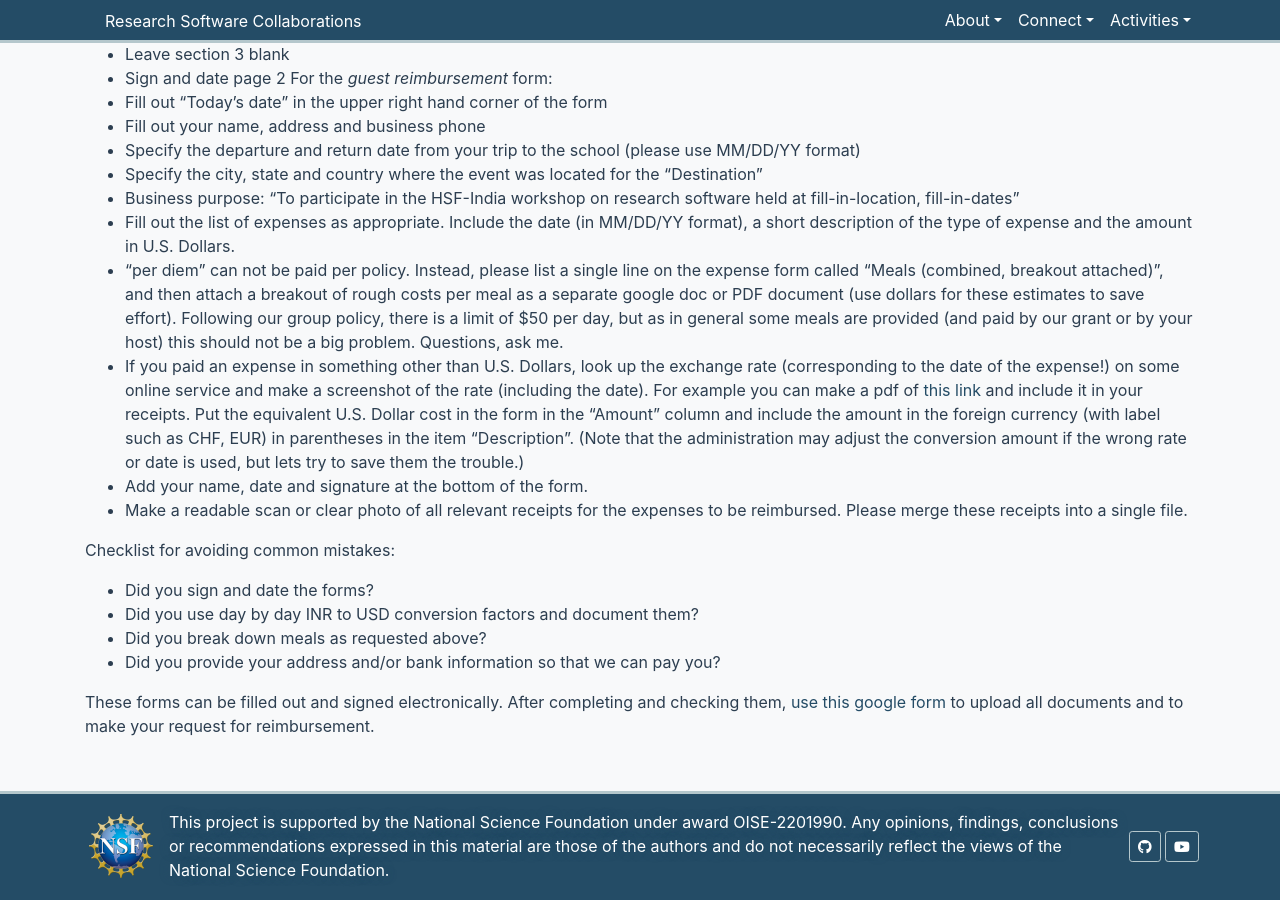
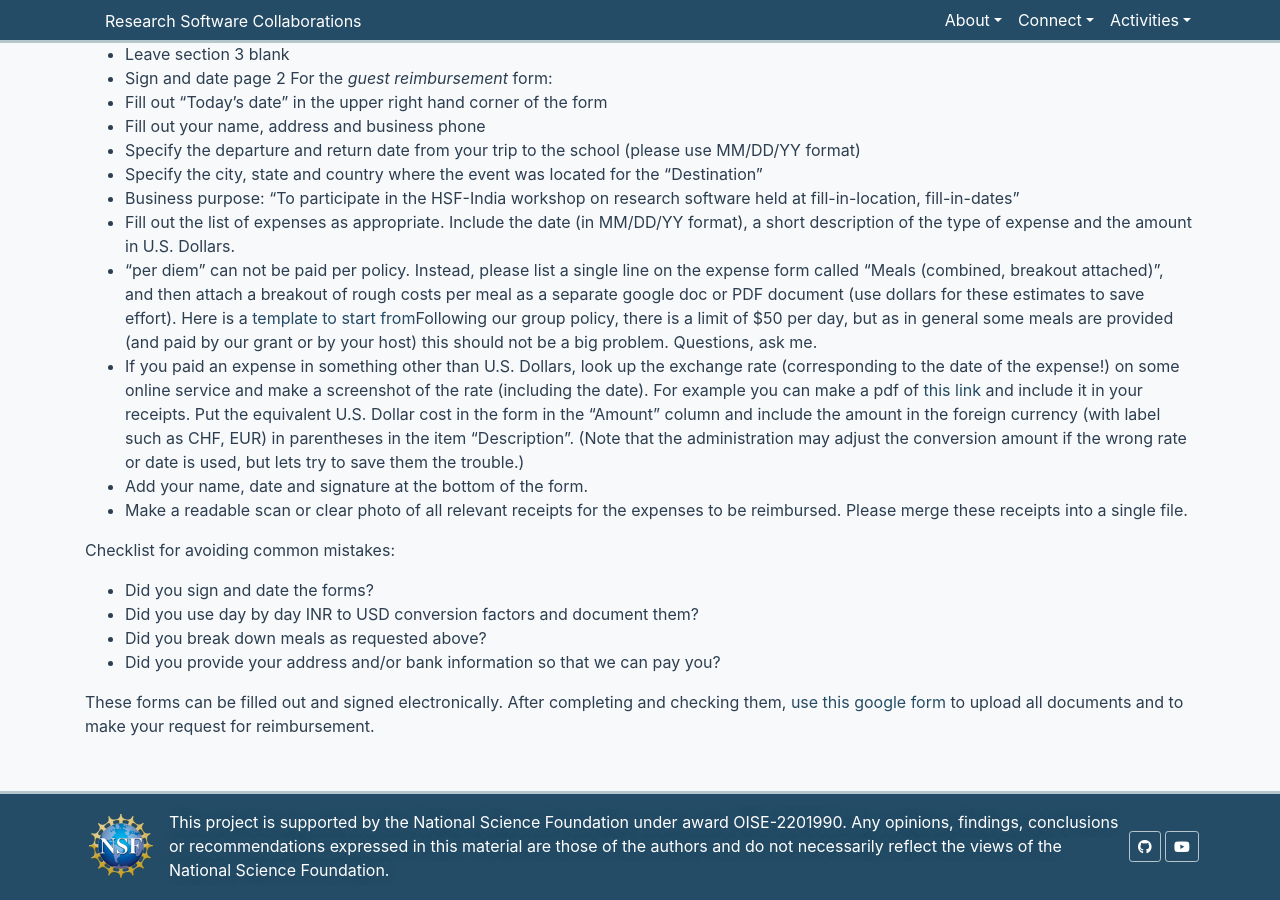
Before and after one commit to research-software-collaborations/research-software-collaborations.github.io, a Jekyll site: the page built from pages/docs/reimbursement.md, in a window 1280 px wide and 900 px high, scrolled down 1031 px. Built offline with Jekyll 4.4.1, drawn with Linux system fonts in a browser that asks for light colours; cached includes are drawn as plain includes.

Commit message:
Update reimbursement.md

```diff
--- a/pages/docs/reimbursement.md
+++ b/pages/docs/reimbursement.md
@@ -48,7 +48,7 @@ For the *guest reimbursement* form:
   * Specify the city, state and country where the event was located for the "Destination"
   * Business purpose: "To participate in the HSF-India workshop on research software held at fill-in-location, fill-in-dates"
   * Fill out the list of expenses as appropriate. Include the date (in MM/DD/YY format), a short description of the type of expense and the amount in U.S. Dollars.
-  * "per diem" can not be paid per policy. Instead, please list a single line on the expense form called "Meals (combined, breakout attached)", and then attach a breakout of rough costs per meal as a separate google doc or PDF document (use dollars for these estimates to save effort). Following our group policy, there is a limit of $50 per day, but as in general some meals are provided (and paid by our grant or by your host) this should not be a big problem. Questions, ask me.
+  * "per diem" can not be paid per policy. Instead, please list a single line on the expense form called "Meals (combined, breakout attached)", and then attach a breakout of rough costs per meal as a separate google doc or PDF document (use dollars for these estimates to save effort). Here is a [template to start from](https://docs.google.com/document/d/1nwRHICCjA5f0U-31RR1dj72ecGleYrU3SEOch2sH-Pw)Following our group policy, there is a limit of $50 per day, but as in general some meals are provided (and paid by our grant or by your host) this should not be a big problem. Questions, ask me.
   * If you paid an expense in something other than U.S. Dollars, look up the exchange rate (corresponding to the date of the expense!) on some online service and make a screenshot of the rate (including the date). For example you can make a pdf of [this link](https://www.exchangerates.org.uk/INR-USD-exchange-rate-history.html) and include it in your receipts. Put the equivalent U.S. Dollar cost in the form in the "Amount" column and include the amount in the foreign currency (with label such as CHF, EUR) in parentheses in the item "Description". (Note that the administration may adjust the conversion amount if the wrong rate or date is used, but lets try to save them the trouble.)
   * Add your name, date and signature at the bottom of the form.
   * Make a readable scan or clear photo of all relevant receipts for the expenses to be reimbursed. Please merge these receipts into a single file.
```
